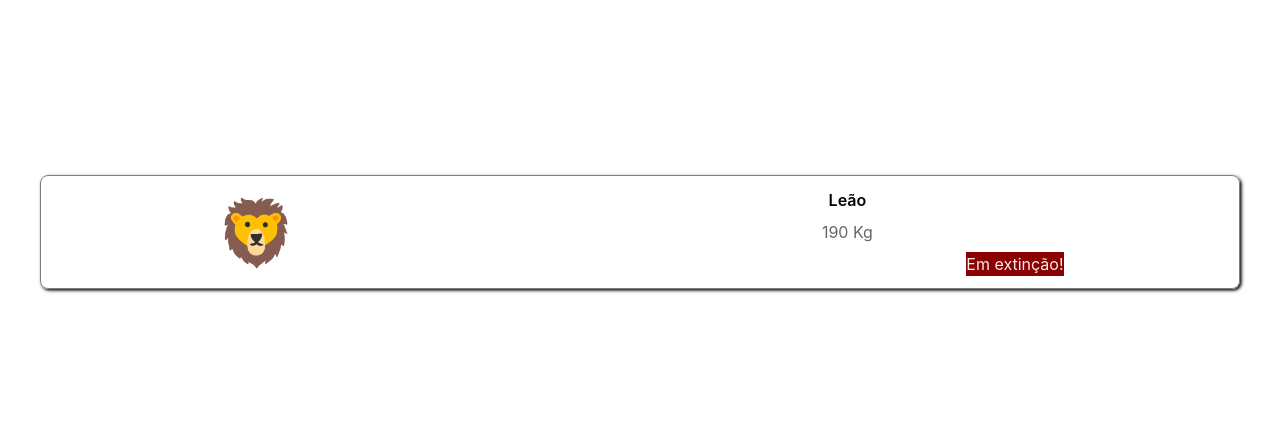
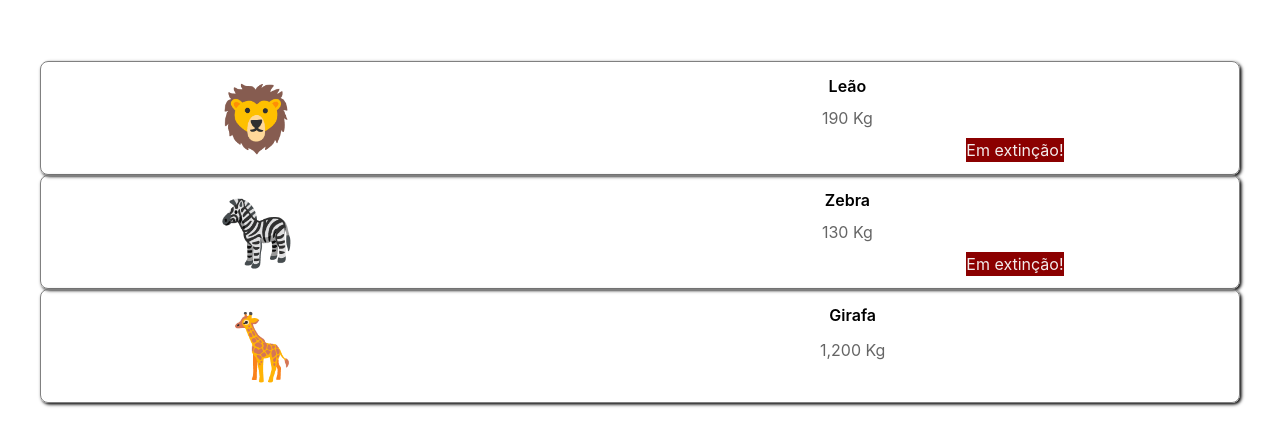
Before and after one commit to ufjf-dcc207/ufjf-dcc207-2024-3-a-atv03-Bressan48, a React (Vite) app: page / in a window 1280 px wide. Shown: the part 168-614 px from the top of the page. Built offline with nearby package versions, Linux system fonts and the light colour scheme.

Commit message:
adiciona mais animais

```diff
--- a/src/Animal.tsx
+++ b/src/Animal.tsx
@@ -4,7 +4,7 @@ interface AnimalProps {
     icone: string;
     nome: string;
     peso: number;
-    extincao: boolean;
+    extincao?: boolean;
 }
 export default function({icone, nome, peso, extincao}:AnimalProps){
     if(extincao){
--- a/src/App.tsx
+++ b/src/App.tsx
@@ -5,6 +5,8 @@ import './App.css'
 function App() {
   return <div className='app'>
     <Animal icone='🦁' nome='Leão' peso={190} extincao/>
+    <Animal icone='🦓' nome='Zebra' peso={130} extincao/>
+    <Animal icone='🦒' nome='Girafa' peso={1200}/>
   </div>;
 }
 
```
